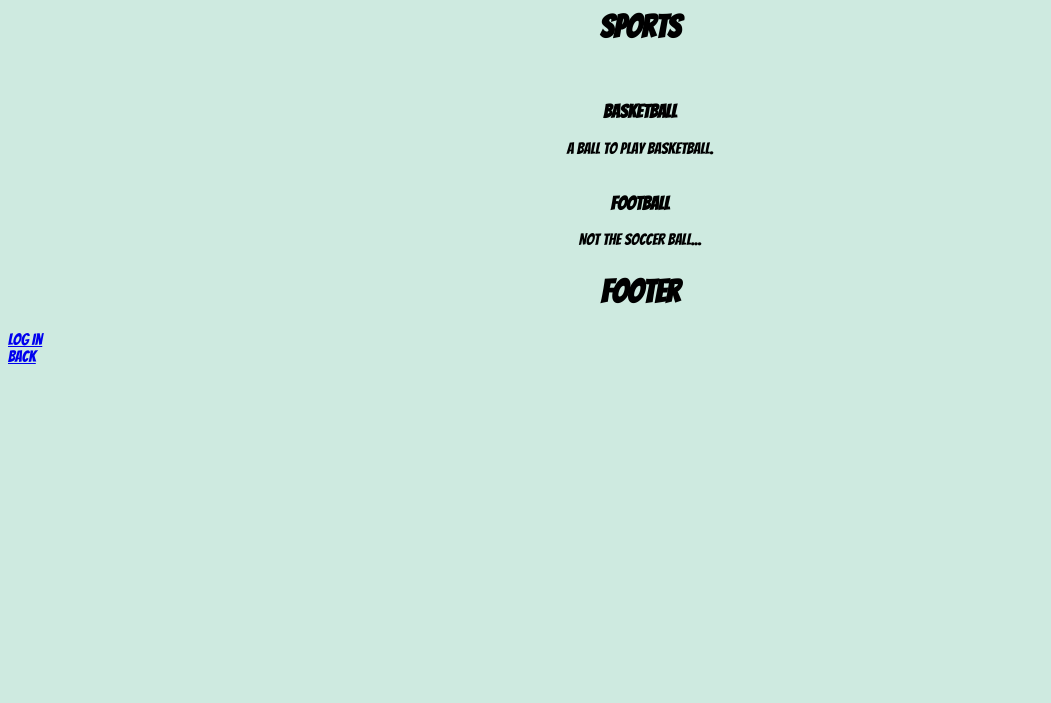
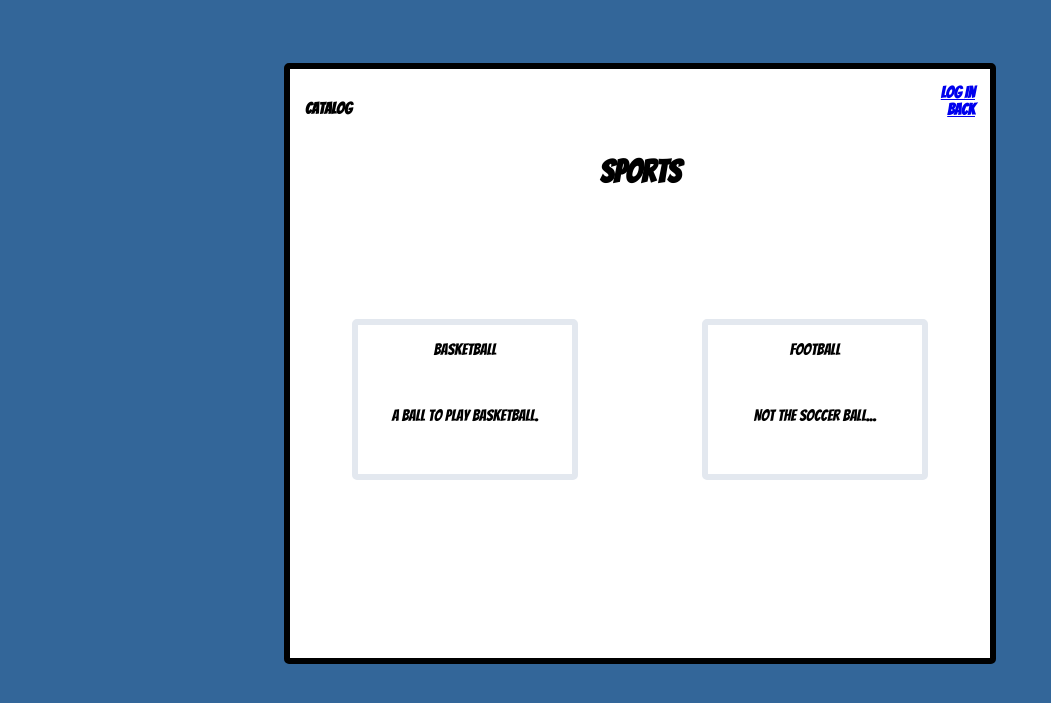
Before and after one commit to mikboy018/fsnd-vagrant, a Flask app: page /categories/1/ in a window 1280 px wide. Shown: the top 703 px of the page, without its empty margins (0-1051 px from the left). Run offline with Flask 2, Linux system fonts and the light colour scheme.

Commit message:
Added some CSS. Next steps are to verify JSON endpoints, add Facebook connection as option. Then create a drop down for categories on the 'items' page.

```diff
--- a/vagrant/catalog/static/style.css
+++ b/vagrant/catalog/static/style.css
@@ -1,22 +1,135 @@
-body {
-	background-color: #ceeae0;
+body{
 	font-family: 'Bangers', cursive;
+	text-align: center;
+	background-color: #336699;
 }
 
-h1, .list {
-	display: block;
+.title{
+	width: 100%;
 	text-align: center;
-	margin-top: 10px;
-	margin-left: 20%;
-	margin-right: 20%;
 }
 
-button {
-	margin: 10px;
+.container{
+	display: flex;
+	flex-wrap: wrap;
+	max-width: 700px;
+	min-height: 90%;
+	margin-left: auto;
+	margin-right: auto;
+	margin-top: 5%;
+	margin-bottom: 5%;
+	background-color: white;
+	opacity: 1;
+	border: 6px solid black;
+	border-radius: 5px;
 }
 
-.itemlist {
-	background-color: white;
-	border: 2px solid blue;
-	border-radius: 10px;
+.header{
+	display: flex;
+	justify-content: space-between;
+	text-align: right;
+	font-weight: bold;
+	font-size: 16px;
 }
+
+.left{
+	padding-top: 15px;
+	padding-left: 15px;
+	text-align:  left;
+}
+
+.right{
+	padding-top: 15px;
+	padding-right: 15px;
+	text-align: right;
+}
+
+.header{
+	width: 100%;
+}
+
+.list{
+	display: flex;
+	flex-wrap: wrap;
+	justify-content: space-around;
+	margin-top: 15%;
+	margin-bottom: 25%;
+}
+
+.featured{
+	width: 100%;
+	text-align: center;
+}
+
+/**http://enjoycss.com/start#border helped me to design the border**/
+.box{
+
+	border: 6px solid #e3e8ef;
+	border-radius: 5px;
+}
+
+.projectTitle{
+	font-weight: bold;
+	text-align: center;
+	color: black;
+}
+
+@media screen and (max-width: 420px){
+	.container, .left, .right, .box, .list{
+		width: 100%;
+		font-size: 10px;
+		align-items: center;
+	}
+
+	.left, .right{
+		text-align: center;
+		padding: 0;
+	}
+
+	.box{
+		margin-top: 1%;
+		margin-bottom: 1%;
+	}
+
+	.header{
+		display: block;
+		align-self: center;
+	}
+}
+
+@media screen and (min-width: 421px) and (max-width: 669px){
+	.box, .left, .right{
+		width: 46%;
+		font-size: 12px;
+	}
+
+
+	.box{
+		margin: .5%;
+	}
+
+	.box:nth-child(3n){
+		width: 95.5%;
+	}
+
+	.list{
+		width: 100%;
+	}
+
+}
+
+
+@media screen and (min-width: 670px){
+	.list{
+		width: 100%;
+	}
+
+	.box, .left, .right{
+		width: 30.5%;
+	}
+
+	.box{
+		margin: .5%;
+	}
+
+}
--- a/vagrant/catalog/templates/items.html
+++ b/vagrant/catalog/templates/items.html
@@ -7,56 +7,79 @@
 </head>
 <body>
 
-	<h1>{{categories.name}}</h1>
+	<div class="container">
 
-	<br />
+		<div class="header">
 
-	<div class="list">
+			<div class="left">
 
-		{% for i in items %}
+				<p>Catalog</p>
 
-			<h3>{{i.name}}</h3>
+			</div>
 
-			{{i.description}}
+			<div class="right">
 
-			{% if is_admin == True or i.owner_id == user_id %}
+				{% if client_logged_in == False %}
 
-			<a href='{{url_for("remove_item", categories_id = categories.id, items_id = i.id)}}'>Remove</a>
+					<a href='{{url_for("show_login")}}'>Log In</a>
 
-			{% endif %}
+				{% else %}
 
-			<br /><br />
+					<a href='{{url_for("sign_out")}}'>Log Out</a>
 
-		{% endfor %}
+					<br />
 
-	</div>
+					<a href='{{url_for("new_items", categories_id = categories.id)}}'>Add New Item</a>
 
-	<div class="foot">
+					<br />
 
-	<h1> Footer </h1>
+				{% endif %}
 
-	{% if client_logged_in == False %}
+				<br />
 
-	<a href='{{url_for("show_login")}}'>Log In</a>
+				<a href='{{url_for("main")}}'>Back</a>
 
-	{% else %}
+				<br />
 
-	<a href='{{url_for("sign_out")}}'>Log Out</a>
+			</div>
 
-	<br />
+		</div>
 
-	<a href='{{url_for("new_items", categories_id = categories.id)}}'>Add New Item</a>
+		<div class="title">
 
-	<br />
+			<h1>{{categories.name}}</h1>
 
-	{% endif %}
+		</div>
 
-	<br />
+		<br />
 
-	<a href='{{url_for("main")}}'>Back</a>
+		<div class="list">
 
-	<br />
+			{% for i in items %}
 
+			<div class="box">
+
+				<p>{{i.name}}</p>
+
+				<br />
+
+				<p>{{i.description}}</p>
+
+				{% if is_admin == True or i.owner_id == user_id %}
+
+					<br />
+
+					<a href='{{url_for("remove_item", categories_id = categories.id, items_id = i.id)}}'>Remove</a>
+
+				{% endif %}
+
+				<br /><br />
+
+			</div>
+
+			{% endfor %}
+
+		</div>
 	</div>
 
 </body>
--- a/vagrant/catalog/templates/new_cat.html
+++ b/vagrant/catalog/templates/new_cat.html
@@ -13,5 +13,7 @@
 		<input type="text" name="category_name" placeholder="Enter Name...">
 		<button formaction="/categories/new/confirmed/">Add New Category</button>
 	</form>
+
+	<a href='{{url_for("main")}}'>Back</a>
 </body>
 </html>
--- a/vagrant/catalog/templates/new_cat_item.html
+++ b/vagrant/catalog/templates/new_cat_item.html
@@ -14,5 +14,8 @@
 		<input type="text" name="item_desc" placeholder="Enter Description Here">
 		<button formaction="/categories/{{category.id}}/new/confirmed/">Add New Item to {{category.name}}</button>
 	</form>
+
+
+	<a href='{{url_for("main")}}'>Back</a>
 </body>
 </html>
```
Also changed, not shown: vagrant/catalog/templates/main.html (+38 -18 lines), vagrant/catalog/catalog.db.
